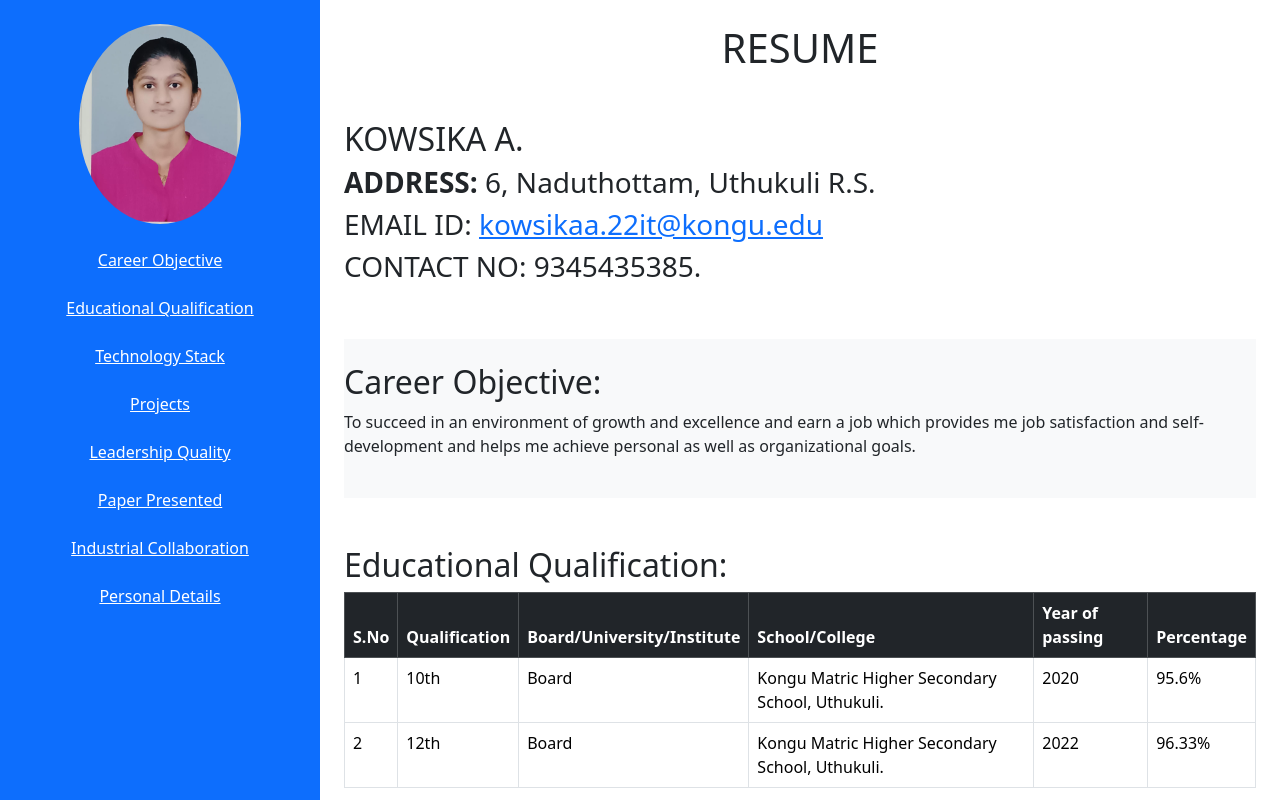
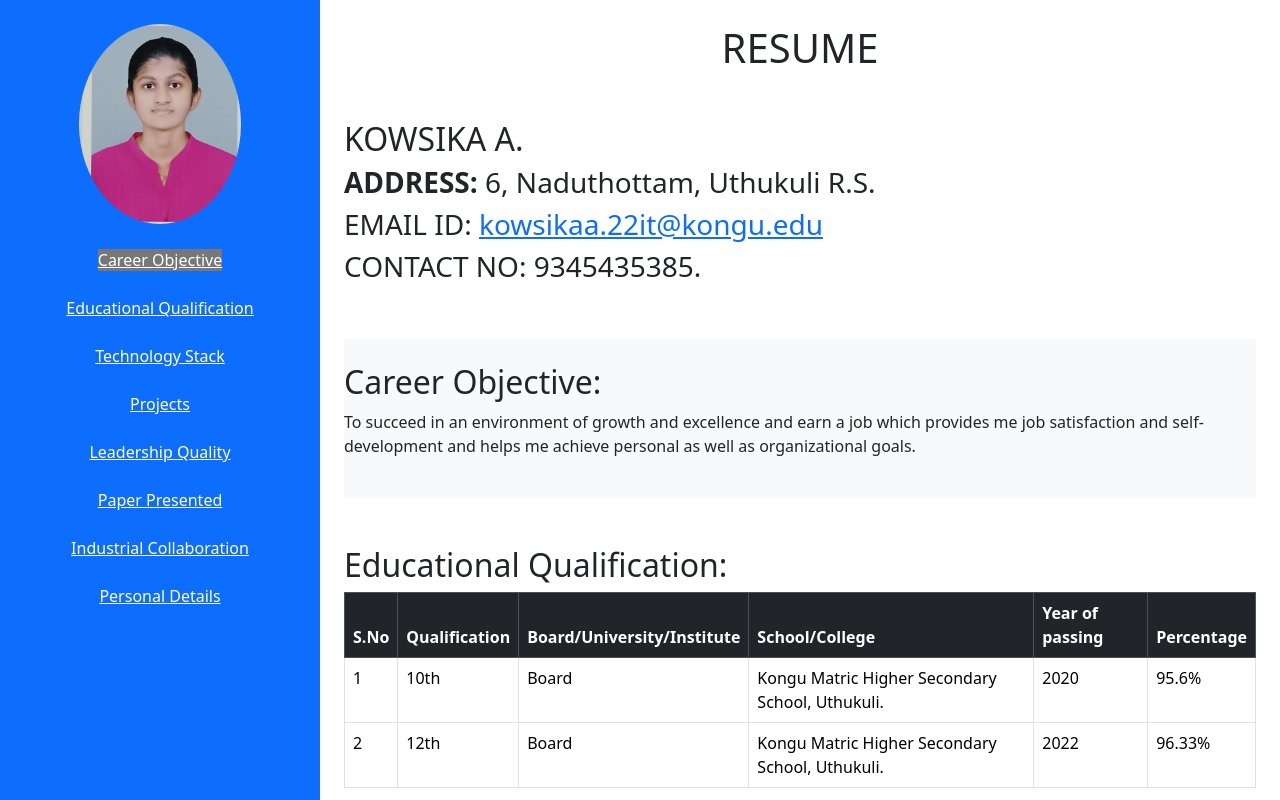
Before and after one commit to kowsika-arumugamm/PORTFOLIO-USING-BOOTSTRAP, a plain HTML site: page index.html in a window 1280 px wide. In both pictures the pointer is over the link "Career Objective". Shown: the top 800 px of the page. Drawn offline with nearby package versions, Linux system fonts and the light colour scheme; files whose address does not match are found by name.

Commit message:
Update index.html

```diff
--- a/index.html
+++ b/index.html
@@ -10,6 +10,9 @@
         .fixed-column {
             height: calc(100vh - 56px); /* Adjust based on your header height */
             overflow-y: auto;
+        }
+    .list-unstyled li a:hover {
+            background-color: #777;
         }
     </style>
 </head>
```
